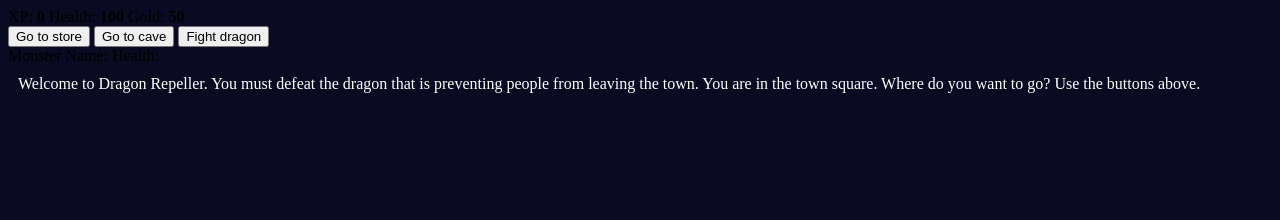
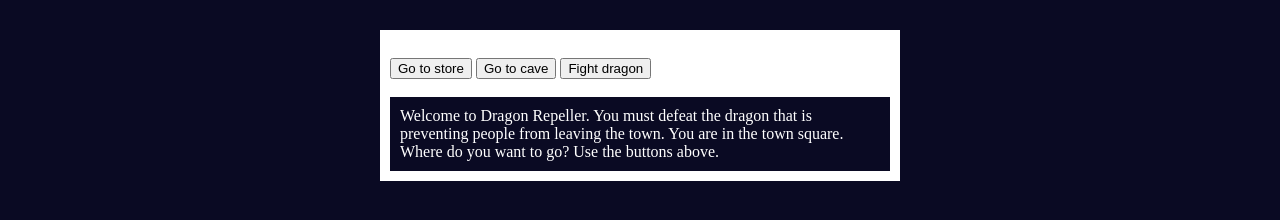
Before and after one commit to AndreyGOIT/it-incubator, a plain HTML site: page rolePlayingGame/index.html in a window 1280 px wide. Drawn offline with Linux system fonts and the light colour scheme.

Commit message:
add styles for #game

```diff
--- a/rolePlayingGame/styles.css
+++ b/rolePlayingGame/styles.css
@@ -7,3 +7,12 @@
     color: #ffffff;
     padding: 10px
 }
+
+#game {
+    max-width: 500px;
+    max-height: 400px;
+    background-color: #ffffff;
+    color: #ffffff;
+    margin: 30px auto 0px auto;
+    padding: 10px;
+  }
```
